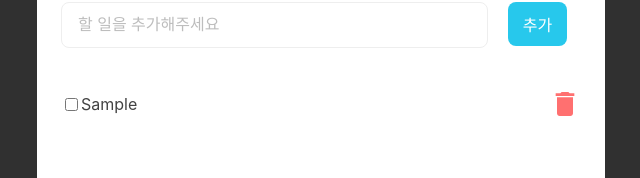
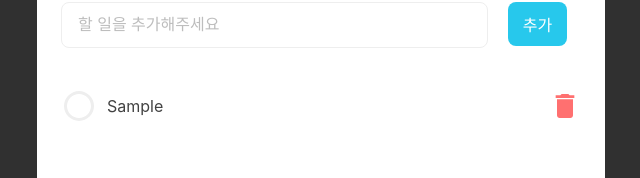
Before and after one commit to jikor1st/Gaeturdy-pre-project, a React (Create React App) app in the folder kimhyunmin-todo/: page / in a window 1280 px wide. Both pictures are taken after typing "Sample" into the empty fields and a click on the button "추가". Shown: the part 225-403 px from the top of the page, without its empty margins (319-959 px from the left). Built offline with nearby package versions, Linux system fonts and the light colour scheme; a web font is replaced by a local one.

Commit message:
feat. Todo 추가/삭제, 체크박스 클릭 기능 구현

```diff
--- a/kimhyunmin-todo/src/components/TodoForm.tsx
+++ b/kimhyunmin-todo/src/components/TodoForm.tsx
@@ -1,27 +1,32 @@
-import React, { useState } from 'react';
-import { FormWrapper, Input, Button } from '@/styles/TodoFormStyles';
+import React, { useState } from "react";
+import { FormWrapper, Input, Button } from "@/styles/TodoFormStyles";
 
-// interface Props: Props라는 이름의 인터페이스를 정의합니다. 이 인터페이스는 TodoForm 컴포넌트의 속성을 정의하며, 이 컴포넌트를 사용할 때 전달되어야 하는 속성의 타입을 명시합니다.
-// extends React.HTMLAttributes<HTMLFormElement>: Props 인터페이스가 React.HTMLAttributes<HTMLFormElement>를 확장(상속)합니다. 이를 통해 기본 HTML form 요소의 모든 속성을 사용할 수 있게 됩니다. 예를 들어, className, id, style 등의 속성을 TodoForm 컴포넌트에 전달할 수 있습니다.
+// interface: TypeScript에서 interface는 객체의 타입을 정의하는 방법 중 하나입니다. 인터페이스 이름은 일반적으로 첫 글자를 대문자로 하여 PascalCase로 작성합니다.
+// interface OnTodoSubmitProps: OnTodoSubmitProps라는 이름의 인터페이스를 정의합니다. 이 인터페이스는 TodoForm 컴포넌트의 속성을 정의하며, 이 컴포넌트를 사용할 때 전달되어야 하는 속성의 타입을 명시합니다.
 // onTodoSubmit: (todo: string) => void;: onTodoSubmit은 Props 인터페이스의 추가 속성으로, 함수 타입을 가집니다. 이 함수는 할 일 항목을 추가할 때 호출되며, 매개변수로 할 일의 문자열 값을 받습니다. 함수의 반환 타입은 void로, 반환값이 없음을 나타냅니다. 이 속성을 통해 TodoForm 컴포넌트는 할 일이 추가될 때 상위 컴포넌트로부터 전달받은 onTodoSubmit 함수를 호출할 수 있습니다.
-interface Props extends React.HTMLAttributes<HTMLFormElement> {
+interface OnTodoSubmitProps {
   onTodoSubmit: (todo: string) => void;
 }
 
 // TodoForm 컴포넌트는 할 일을 입력하고 추가하는 기능을 담당합니다.
-function TodoForm({ onTodoSubmit, ...props }: Props) {
-  const [inputValue, setInputValue] = useState('');
+const TodoForm = ({ onTodoSubmit }: OnTodoSubmitProps) => {
+  // useState('') 를 사용하여 inputValue라는 state를 관리하고 있습니다. 이 state는 입력받은 할 일의 내용을 저장합니다.
+  const [inputValue, setInputValue] = useState("");
 
+  // handleSubmit 함수는 할 일을 추가하는 이벤트 핸들러입니다. 입력된 내용이 있으면 상위 컴포넌트로부터 전달받은 onTodoSubmit 함수를 호출하여 할 일을 추가합니다.
   const handleSubmit = (e: React.FormEvent) => {
     e.preventDefault();
     if (inputValue.trim()) {
       onTodoSubmit(inputValue);
-      setInputValue('');
+      setInputValue("");
+    } else {
+      alert("할 일을 작성해주세요");
     }
   };
 
+  // FormWrapper 컴포넌트에서 onSubmit 이벤트로 handleSubmit 함수를 바인딩하고 Input컴포넌트에서 입력된 값을 inputValue state에 저장합니다.
   return (
-    <FormWrapper onSubmit={handleSubmit} {...props}>
+    <FormWrapper onSubmit={handleSubmit}>
       <Input
         value={inputValue}
         onChange={(e) => setInputValue(e.target.value)}
@@ -30,6 +35,6 @@ function TodoForm({ onTodoSubmit, ...props }: Props) {
       <Button type="submit">추가</Button>
     </FormWrapper>
   );
-}
+};
 
 export default TodoForm;
--- a/kimhyunmin-todo/src/components/TodoItem.tsx
+++ b/kimhyunmin-todo/src/components/TodoItem.tsx
@@ -1,35 +1,52 @@
 import React, { useState } from "react";
-import { ItemWrapper, Item, DeleteButton } from "@/styles/TodoItemStyles";
+import {
+  ItemWrapper,
+  Item,
+  DeleteButton,
+  CheckboxWrapper,
+} from "@/styles/TodoItemStyles";
 import checkIcon from "@/assets/checkbox.svg";
 import checkNoIcon from "@/assets/checkbox_nocheck.svg";
 import deleteIcon from "@/assets/delete.svg";
 
-const CheckBox = ({ isChecked, handleCheck }: { isChecked: boolean, handleCheck:() => void}) => (
-  <input type="checkbox" checked={isChecked} onChange={handleCheck} />
+const CheckBox = ({
+  isChecked,
+  handleCheck,
+}: {
+  isChecked: boolean;
+  handleCheck: () => void;
+}) => (
+  <CheckboxWrapper
+    onClick={handleCheck}
+    style={{
+      backgroundImage: `url(${isChecked ? checkIcon : checkNoIcon})`,
+    }}
+  />
 );
 
-interface TodoItemProps extends React.HTMLAttributes<HTMLDivElement> {
+interface TodoItemProps {
   todo: string;
   onRemove: () => void;
 }
 
-const TodoItem = ({ todo, onRemove, ...props }: TodoItemProps) => {
-
+// TodoItem 컴포넌트는 각각의 할 일 항목을 나타냅니다.
+const TodoItem = ({ todo, onRemove }: TodoItemProps) => {
+  // useState(false) 를 사용하여 isChecked 라는 state를 관리하고 있습니다. 이 state는 할 일의 체크 여부를 나타냅니다.
   const [isChecked, setIsChecked] = useState(false);
 
+  // handleCheck 함수는 체크박스의 상태를 변경하는 이벤트 핸들러입니다. 현재 isChecked 값을 반대로 설정합니다.
   const handleCheck = () => {
     setIsChecked(!isChecked);
   };
 
+  // CheckBox 컴포넌트에서 handleCheck 함수를 전달받아 체크박스의 이벤트 핸들러로 설정합니다.
+  // Item 컴포넌트에 전달된 todo prop을 사용하여 할 일의 내용을 표시합니다.
+  // DeleteButton 컴포넌트에서 상위 컴포넌트로부터 전달받은 onRemove 함수를 클릭 이벤트 핸들러로 설정하여 삭제 기능을 구현했습니다.
   return (
-    <ItemWrapper {...props}>
+    <ItemWrapper>
       <CheckBox isChecked={isChecked} handleCheck={handleCheck} />
       <Item isChecked={isChecked}>{todo}</Item>
-      <DeleteButton
-        src={deleteIcon}
-        alt="삭제 버튼"
-        onClick={onRemove}
-      />
+      <DeleteButton src={deleteIcon} alt="삭제 버튼" onClick={onRemove} />
     </ItemWrapper>
   );
 };
--- a/kimhyunmin-todo/src/styles/TodoItemStyles.ts
+++ b/kimhyunmin-todo/src/styles/TodoItemStyles.ts
@@ -11,13 +11,20 @@ export const CheckBox = styled.img`
   height: 32px;
   margin-right: 12px;
   cursor: pointer;
-
 `;
 
 export const Item = styled.div<{ isChecked: boolean }>`
   flex: 1;
   font-size: 16px;
-    color: ${({isChecked})=>(isChecked ? "#BDBDBD" : "#424242")};
+  color: ${({ isChecked }) => (isChecked ? "#BDBDBD" : "#424242")};
+`;
+
+export const CheckboxWrapper = styled.div`
+  width: 36px;
+  height: 36px;
+  background-size: cover;
+  cursor: pointer;
+  margin-right: 10px;
 `;
 
 export const DeleteButton = styled.img`
```
Lines whose indentation alone changed are shown as unchanged.
